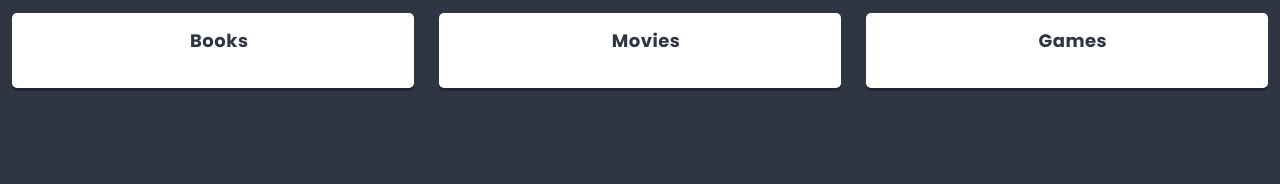
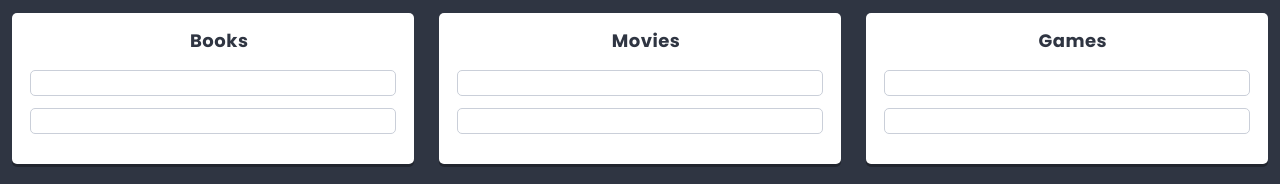
Before and after one commit to Agath-e/list-to-do, a React app: page / in a window 1280 px wide. Shown: the part 419-603 px from the top of the page. Built offline with nearby package versions, Linux system fonts and the light colour scheme; some icons are missing.

Commit message:
add redux

```diff
--- a/src/components/Card/Card.js
+++ b/src/components/Card/Card.js
@@ -10,9 +10,10 @@ class Card extends React.Component {
   }
 
   render () {
+    const {titleCard} = this.props;
     return (
       <section className={styles.component}>
-        <h4>{this.props.titleCard}</h4>
+        <h4>{titleCard}</h4>
       </section>
     );
   }
--- a/src/components/Column/Column.js
+++ b/src/components/Column/Column.js
@@ -3,7 +3,7 @@
 import React from 'react';
 import styles from './Column.scss';
 import PropTypes from 'prop-types';
-//import Card from '../Card/Card';
+import Card from '../Card/Card';
 //import {settings} from '../../data/dataStore';
 //import Creator from '../Creator/Creator';
 import Icon from '../Icon/Icon';
@@ -17,7 +17,7 @@ class Column extends React.Component {
   }
 
   render() {
-    const {title, icon} = this.props;
+    const {title, icon, cards} = this.props;
     return (
       <section className={styles.component}>
         <h3 className={styles.title}>
@@ -26,12 +26,12 @@ class Column extends React.Component {
           </span>
           {title}
         </h3>
-        {/*<div className={styles.cards}>
-          {this.state.cards.map(({key, ...cardProps}) => (
-            <Card key={key} {...cardProps} />
+        <div className={styles.cards}>
+          {cards.map(cardData => (
+            <Card key={cardData.id} {...cardData} />
           ))}
         </div>
-        <div className={styles.creator}>
+        {/*<div className={styles.creator}>
           <Creator text={settings.cardCreatorText} action={title => this.addCard(title)}/>
           </div>*/}
       </section>
--- /dev/null
+++ b/src/components/Column/ColumnContainer.js
@@ -0,0 +1,10 @@
+import {connect} from 'react-redux';
+import Column from './Column';
+
+export const getCardsForColumn = ({cards}, columnId) => cards.filter(card => card.columnId == columnId);
+
+const mapStateToProps = (state, props) => ({
+  cards: getCardsForColumn(state, props.id),
+});
+
+export default connect(mapStateToProps)(Column);
--- a/src/components/List/List.js
+++ b/src/components/List/List.js
@@ -4,7 +4,7 @@ import React from 'react';
 import styles from './List.scss';
 import Hero from '../Hero/Hero';
 import PropTypes from 'prop-types';
-import Column from '../Column/Column';
+import Column from '../Column/ColumnContainer';
 import {settings} from '../../data/dataStore';
 import ReactHtmlParser from 'react-html-parser';
 //import Creator from '../Creator/Creator';
```
